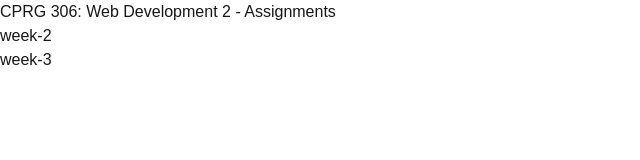
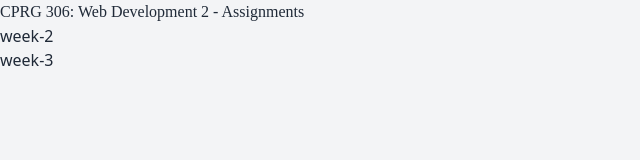
Before and after one commit to tehjibsingh/cprg306-assignments, a Next.js app: page / in a window 1280 px wide. Shown: the top 160 px of the page, without its empty margins (0-640 px from the left). Built offline with nearby package versions, Linux system fonts and the light colour scheme.

Commit message:
color changes

```diff
--- a/app/globals.css
+++ b/app/globals.css
@@ -10,7 +10,7 @@
 @media (prefers-color-scheme: dark) {
   :root {
     --background: #0a0a0a;
-    --foreground: #471e1e;
+    --foreground: #878181;
   }
 }
 
@@ -25,3 +25,12 @@ body {
     text-wrap: balance;
   }
 }
+body {
+  font-family: 'Lora', sans-serif;
+  background-color: #f7f7f7;
+  color: #333;
+}
+
+h1, h2, h3 {
+  font-family: 'Playfair Display', serif;
+}
--- a/app/layout.js
+++ b/app/layout.js
@@ -23,6 +23,7 @@ export default function RootLayout({ children }) {
       <body
         className={`${geistSans.variable} ${geistMono.variable} antialiased`}
       >
+         <body className="bg-gray-100 text-gray-800 font-sans antialiased"></body>
         {children}
       </body>
     </html>
```
